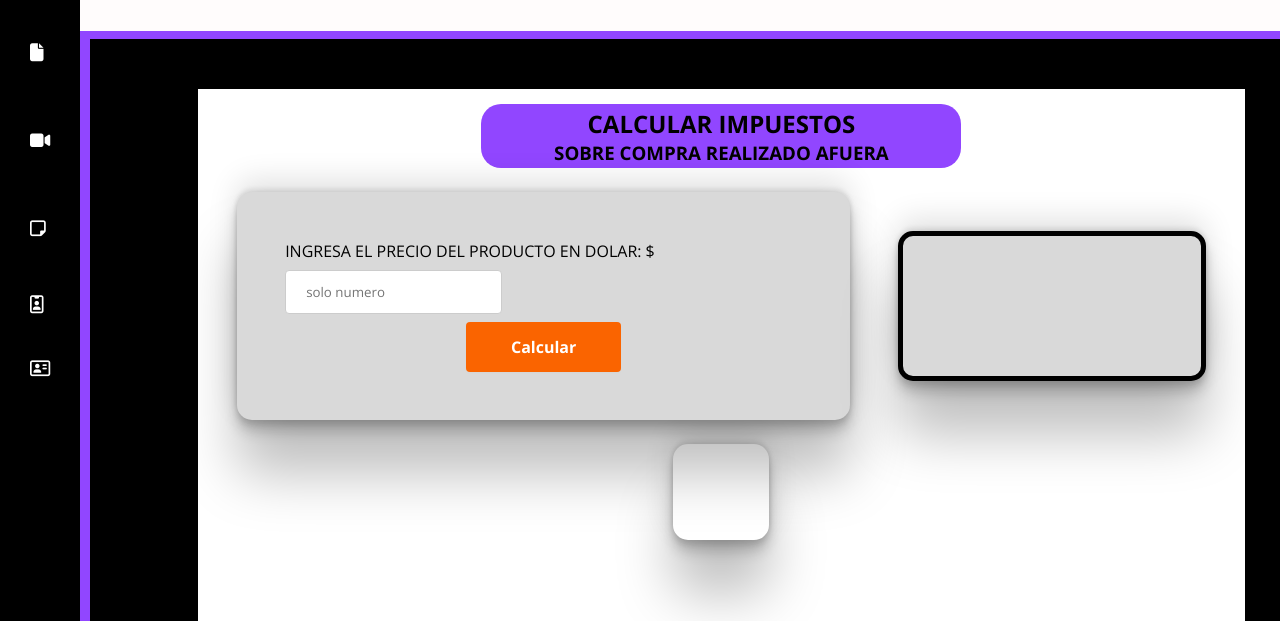
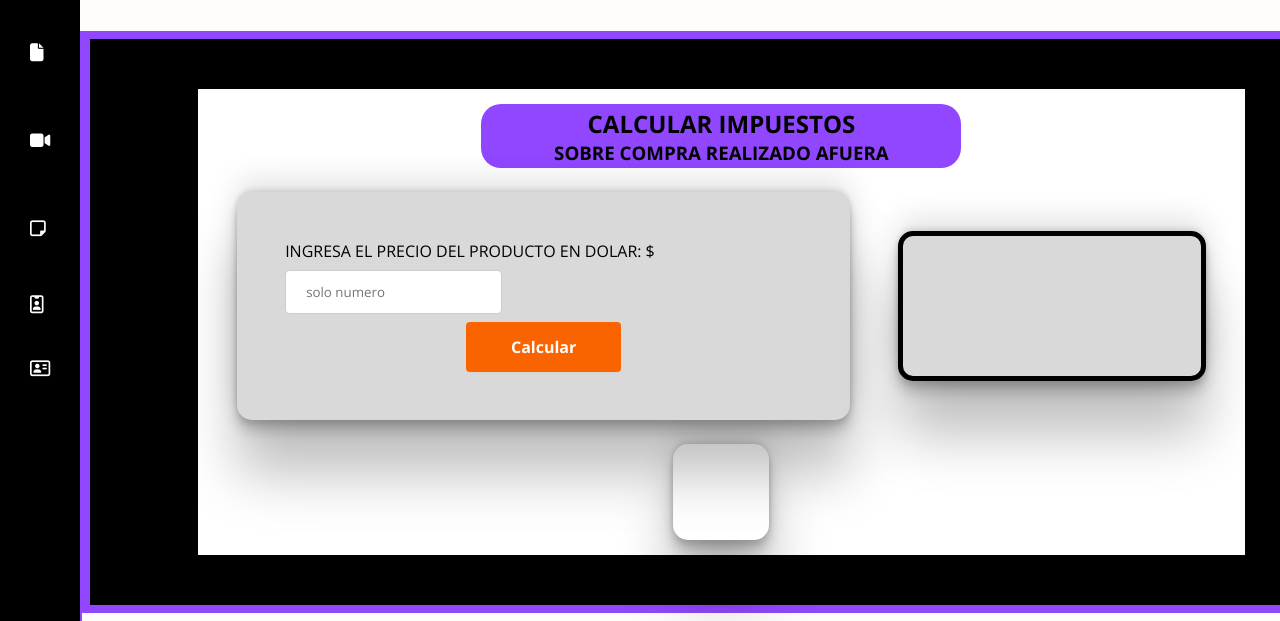
Before and after one commit to tizedodo/tizeGAME, a plain HTML site: page index.html in a window 1280 px wide. Shown: the part 179-800 px from the top of the page. Drawn offline with nearby package versions, Linux system fonts and the light colour scheme; no server answers.

```diff
--- a/css/stytle.css
+++ b/css/stytle.css
@@ -214,7 +214,7 @@ main{
     min-width: max-content;
     padding: 50px;
     margin: 0 auto;
-    height: 1200px;
+    height: max-content;
     background-color: black;
 }
 .container_main{
--- a/js/script.js
+++ b/js/script.js
@@ -153,10 +153,6 @@ async function loadData(){
 })
 
 
-
-
-
-
 }
 
 loadData()
```
Also changed, not shown: index.html (+0 -1 lines).
